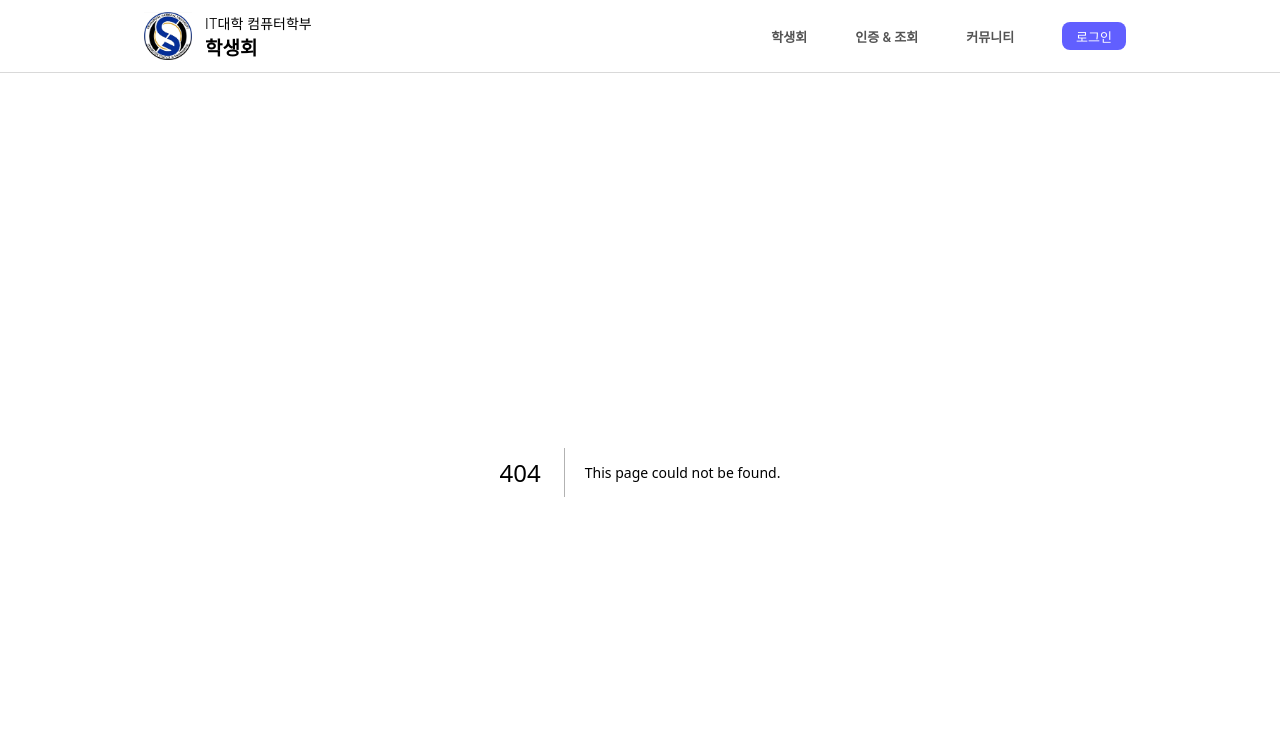
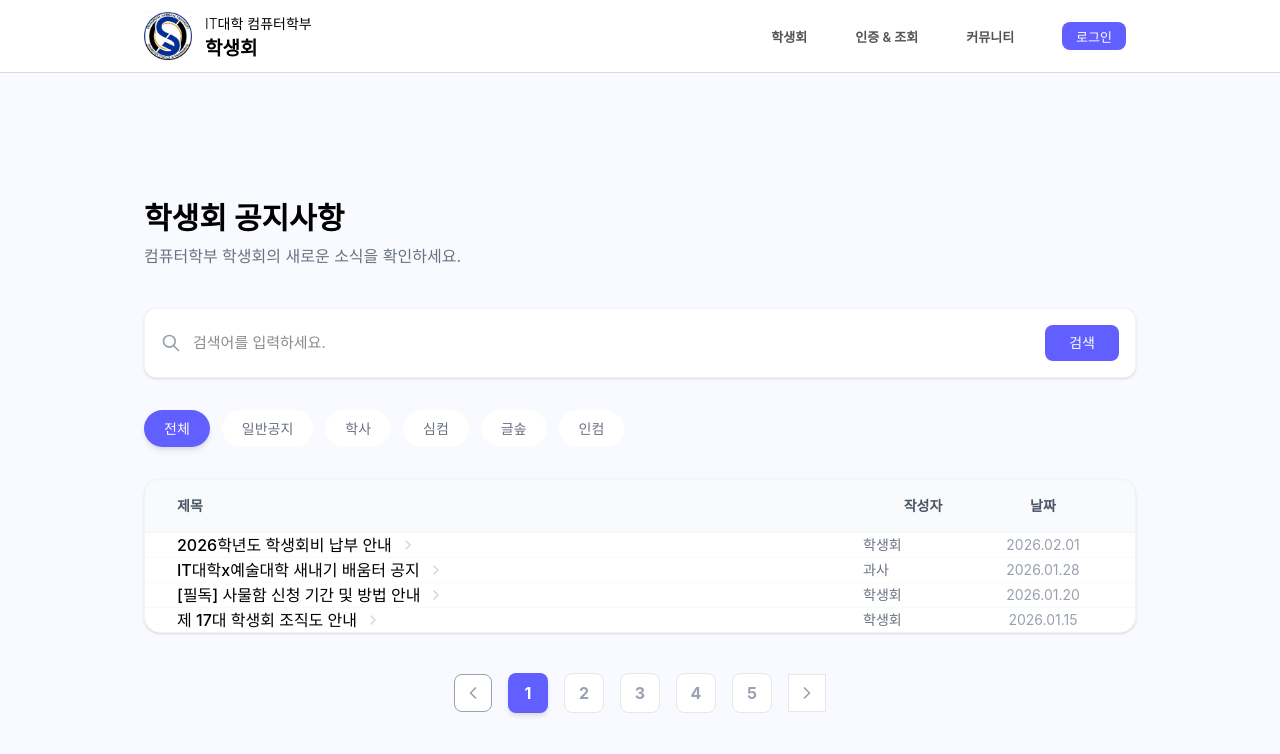
Before and after one commit to Committee-of-System-Library/knu-cse-official-client, a Next.js app: page /notices in a window 1280 px wide. Before the commit this address had no page. Shown: the top 754 px of the page. Built offline with nearby package versions, Linux system fonts and the light colour scheme; a web font is replaced by a local one.

Commit message:
Create page.tsx
학생회 공지사항 페이지 생성-api 연동 필요
(자간간격조절필요)

```diff
--- /dev/null
+++ b/src/app/notices/page.tsx
@@ -0,0 +1,129 @@
+"use client";
+
+import { useState } from "react";
+import { IconSearch, IconChevronRight, IconChevronLeft } from "@tabler/icons-react";
+
+// TODO - API 연동(임시로 작성)
+const notices = [
+  { id: 1, title: "2026학년도 학생회비 납부 안내", date: "2026.02.01", author: "학생회" },
+  { id: 2, title: "IT대학x예술대학 새내기 배움터 공지", date: "2026.01.28", author: "과사" },
+  { id: 3, title: "[필독] 사물함 신청 기간 및 방법 안내", date: "2026.01.20", author: "학생회" },
+  { id: 4, title: "제 17대 학생회 조직도 안내", date: "2026.01.15", author: "학생회" },
+];
+
+export default function NoticesPage() {
+  const [activeCategory, setActiveCategory] = useState("전체");
+  const [currentPage, setCurrentPage] = useState(1);
+  const [searchQuery, setSearchQuery] = useState("");
+  const [filteredNotices, setFilteredNotices] = useState(notices);
+
+  const categories = ["전체", "일반공지", "학사", "심컴", "글솦", "인컴"]
+
+  const handleSearch = () => {
+    const results = notices.filter((notice) =>
+      notice.title.toLowerCase().includes(searchQuery.toLowerCase())
+    );
+    setFilteredNotices(results);
+    setCurrentPage(1);
+  };
+
+  return (
+    <div className="min-h-screen bg-[#f8faff] pt-32 pb-20 px-36">
+      {/* Page header */}
+      <div className="mb-10">
+        <h1 className="text-3xl font-bold text-black mb-2">학생회 공지사항</h1>
+        <p className="text-gray-500">컴퓨터학부 학생회의 새로운 소식을 확인하세요.</p>
+      </div>
+
+      {/* Search Bar */}
+      <div className="bg-white p-4 rounded-xl shadow-sm mb-8 flex items-center gap-3 border border-gray-100">
+        <IconSearch size={20} className="text-gray-400" />
+        <input
+          type="text"
+          placeholder="검색어를 입력하세요."
+          className="flex-1 outline-none text-[15px]"
+          value={searchQuery}
+          onChange={(e) => setSearchQuery(e.target.value)}
+          onKeyDown={(e) => e.key === "Enter" && handleSearch()}
+        />
+        <button
+          onClick={handleSearch}
+          className="bg-[#615fff] text-white px-6 py-2 rounded-lg text-sm font-medium hover:bg-[#514e6] transition-colors"
+        >
+          검색
+        </button>
+      </div>
+
+      {/* Category tab */}
+      <div className="flex gap-3 mb-8">
+        {categories.map((cat) => (
+          <button
+            key={cat}
+            onClick={() => setActiveCategory(cat)}
+            className={`px-5 py-2 rounded-full text-[14px] font-medium transition-all ${activeCategory === cat
+              ? "bg-[#615fff] text-white shadow-md"
+              : "bg-white text-gray-500 hover:bg-gray-100 border-gray-200"
+              }`}
+          >
+            {cat}
+          </button>
+        ))}
+      </div>
+
+      {/* Post list */}
+      <div className="bg-white rounded-2xl shadow-sm border border-gray-100 overflow-hidden">
+        <div className="grid grid-cols-[1fr_120px_120px] px-8 py-4 bg-gray-50 border-b border-gray-100 text-sm font-semibold text-gray-600">
+          <div>제목</div>
+          <div className="text-center">작성자</div>
+          <div className="text-center">날짜</div>
+        </div>
+
+        {filteredNotices.length > 0 ? (
+          filteredNotices.map((notice) => (
+            <div
+              key={notice.id}
+              className="grid grid-cols-[1fr_120px_120px] px-8 px-5 border-b border-gray-50 last:border-none hover:bg-gray-50 cursor-pointer transition-colors items-center"
+            >
+              <div className="flex items-center gap-2">
+                <span className="text-black font-medium">{notice.title}</span>
+                <IconChevronRight size={16} className="text-gray-300" />
+              </div>
+              <div className="tect-center text-gray-500 text-sm">{notice.author}</div>
+              <div className="text-center text-gray-400 text-sm">{notice.date}</div>
+            </div>
+          ))
+        ) : (
+          <div className="py-20 text-center text-gray-500">검색 결과가 없습니다.</div>
+        )}
+      </div>
+
+      {/* 페이지네이션 (숫자 버튼) */}
+      <div className="mt-10 flex justify-center items-center gap-4">
+        <button
+          onClick={() => setCurrentPage(prev => Math.max(prev - 1, 1))}
+          className="p-2 rounded-lg bg-white border border-gary-200 text-gray-400 hover:text-black"
+        >
+          <IconChevronLeft size={20} />
+        </button>
+        {[1, 2, 3, 4, 5].map((num) => (
+          <button
+            key={num}
+            onClick={() => setCurrentPage(num)}
+            className={`size-10 rounded-lg font-bold transition-all ${currentPage === num
+              ? "bg-[#615fff] text-white shadow-md"
+              : "bg-white text-gray-400 hover:text-black border border-gray-200"
+              }`}
+          >
+            {num}
+          </button>
+        ))}
+        <button
+          onClick={() => setCurrentPage(prev => prev + 1)}
+          className="p-2 rouned-lg bg-white border border-gray-200 text-gray-400 hover:text-black"
+        >
+          <IconChevronRight size={20} />
+        </button>
+      </div>
+    </div>
+  );
+}
```
